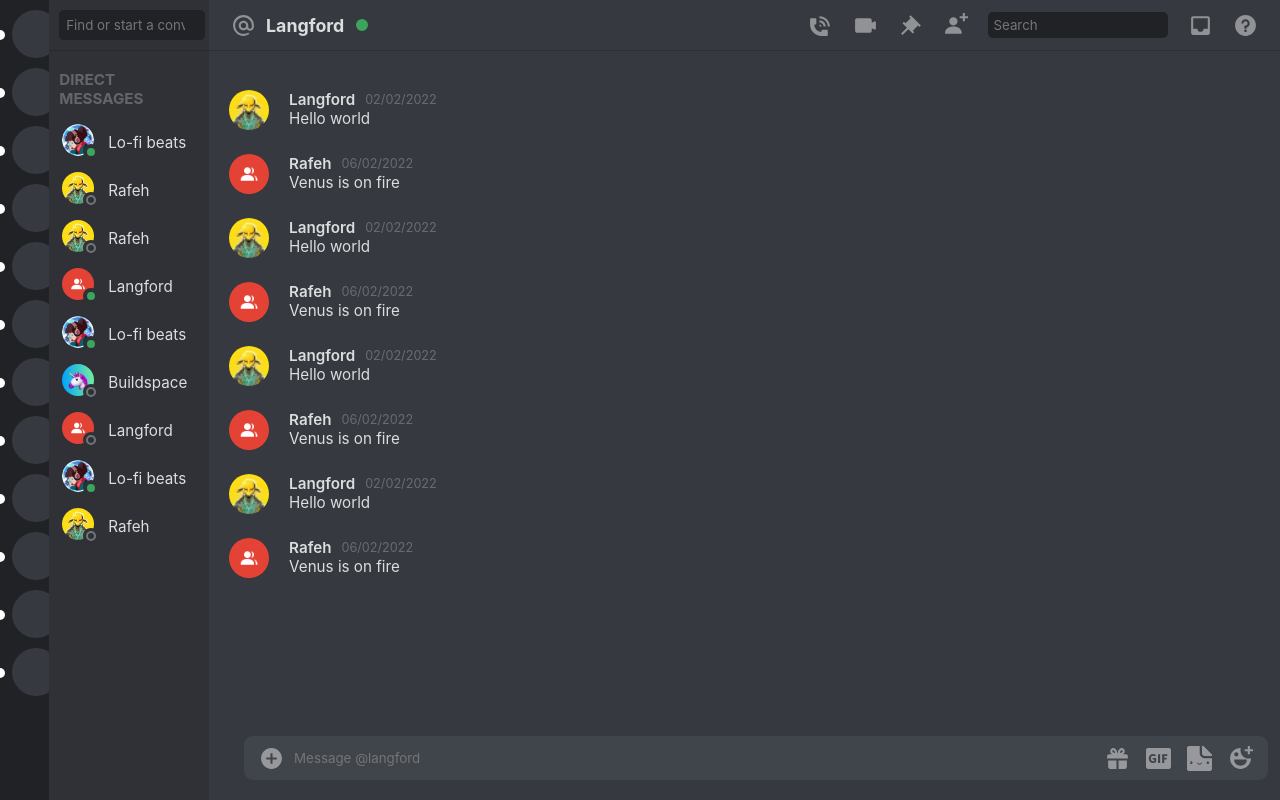
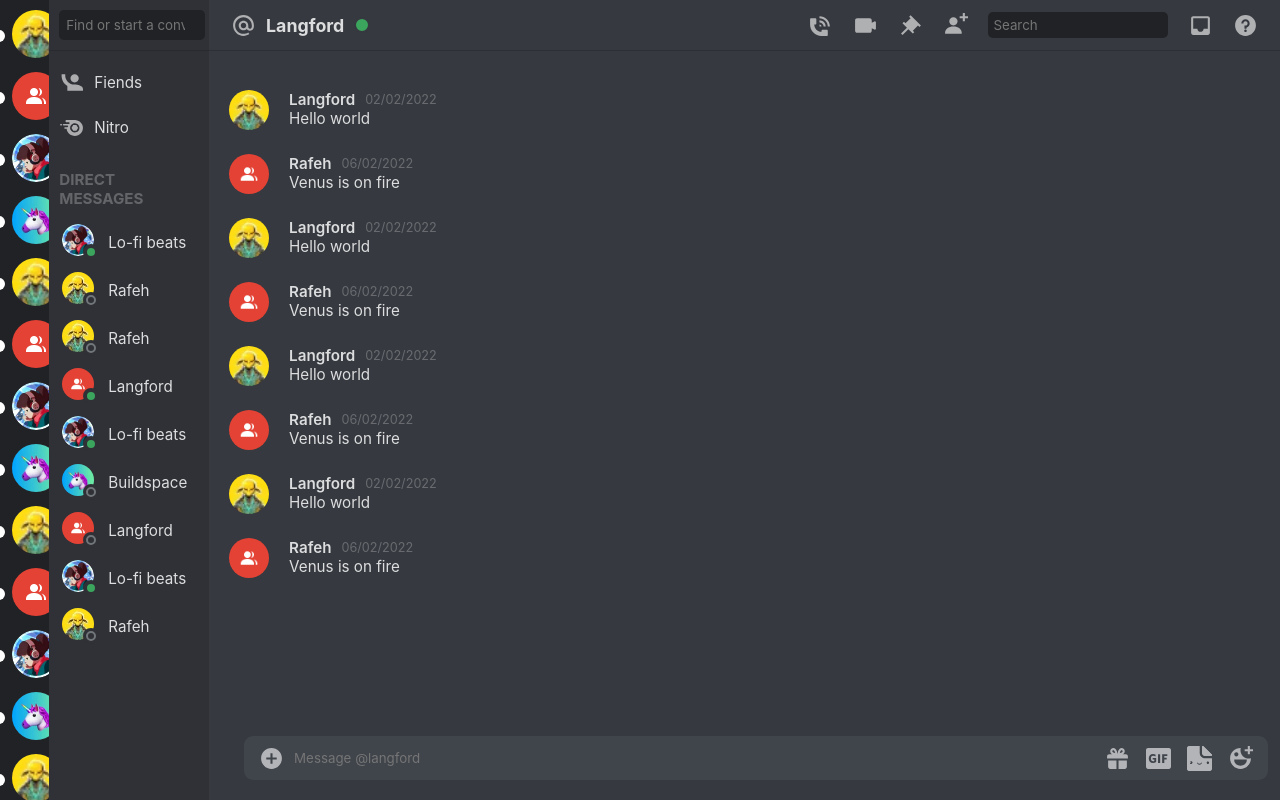
Before and after one commit to langf00rd/discord-clone, a React (Create React App) app: page / in a window 1280 px wide. Built offline with nearby package versions, Linux system fonts and the light colour scheme.

Commit message:
almost done with UI

```diff
--- a/src/components/RoomAvatar.jsx
+++ b/src/components/RoomAvatar.jsx
@@ -1,8 +1,10 @@
 const RoomAvatar = (props) => {
     return (
         <div className="room-avatar-container">
-            <div className="room-avatar"></div>
-        </div>
+            <div className="room-avatar">
+                <img src={props.avatar} className='' alt="" />
+            </div>
+        </div >
     );
 }
 
--- a/src/pages/Home.jsx
+++ b/src/pages/Home.jsx
@@ -17,24 +17,30 @@
 import gif from '../assets/icons/gif.svg'
 import sticker from '../assets/icons/sticker.svg'
 import smiley from '../assets/icons/smiley.svg'
+import friends from '../assets/icons/friends.svg'
+import nitro from '../assets/icons/nitro.svg'
 
 const Home = () => {
     const inputPlaceholder = 'Message @langford'
     return (
         <main>
             <div className="side-bar">
-                <RoomAvatar />
-                <RoomAvatar />
-                <RoomAvatar />
-                <RoomAvatar />
-                <RoomAvatar />
-                <RoomAvatar />
-                <RoomAvatar />
-                <RoomAvatar />
-                <RoomAvatar />
-                <RoomAvatar />
-                <RoomAvatar />
-                <RoomAvatar />
+                <RoomAvatar avatar={avatar1} />
+                <RoomAvatar avatar={avatar2} />
+                <RoomAvatar avatar={avatar3} />
+                <RoomAvatar avatar={avatar4} />
+                <RoomAvatar avatar={avatar1} />
+                <RoomAvatar avatar={avatar2} />
+                <RoomAvatar avatar={avatar3} />
+                <RoomAvatar avatar={avatar4} />
+                <RoomAvatar avatar={avatar1} />
+                <RoomAvatar avatar={avatar2} />
+                <RoomAvatar avatar={avatar3} />
+                <RoomAvatar avatar={avatar4} />
+                <RoomAvatar avatar={avatar1} />
+                <RoomAvatar avatar={avatar2} />
+                <RoomAvatar avatar={avatar3} />
+                <RoomAvatar avatar={avatar4} />
             </div>
             <div className="main-view">
                 <div className="conversations">
@@ -44,6 +50,18 @@
                     <div className="space-50"></div>
                     <div className="space-10"></div>
                     <div className="conversations-container">
+                        <div className="flex">
+                            <img src={friends} className='svg' alt="" />
+                            <div className="space-10"></div>
+                            <p>Fiends</p>
+                        </div>
+                        <div className="space-20"></div>
+                        <div className="flex">
+                            <img src={nitro} className='svg' alt="" />
+                            <div className="space-10"></div>
+                            <p>Nitro</p>
+                        </div>
+                        <div className="space-30"></div>
                         <b className="fade-text">DIRECT MESSAGES</b>
                         <div className="space-10"></div>
                         <DmCard name='Lo-fi beats' avatar={avatar3} status='online' />
--- a/src/styles/style.css
+++ b/src/styles/style.css
@@ -28,7 +28,7 @@
 .svg {
     width: 25px;
     filter: invert(1);
-    opacity: 0.45;
+    opacity: 0.6;
 }
 
 main {
@@ -59,11 +59,12 @@
 
 .room-avatar-container {
     position: relative;
+    display: block;
 }
 
 .room-avatar::before {
     content: '';
-    width: 5px;
+    width: 17px;
     top: 20px;
     height: 20%;
     display: block;
@@ -76,7 +77,7 @@
     transition: var(--transition);
 }
 
-.room-avatar {
+.room-avatar img {
     width: 48px;
     height: 48px;
     background: var(--light-grey);
@@ -88,7 +89,7 @@
     cursor: pointer;
 }
 
-.room-avatar:hover {
+.room-avatar img:hover {
     border-radius: 15px;
 }
 
```
